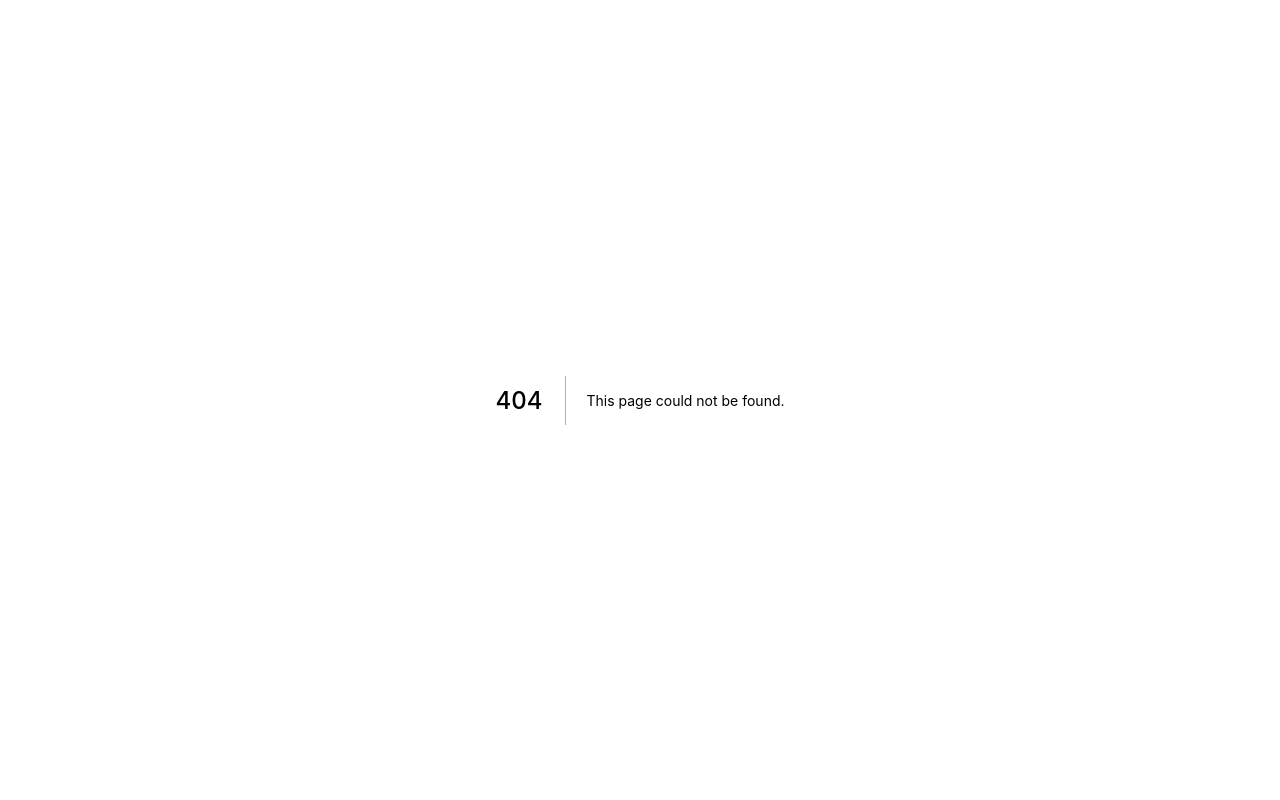
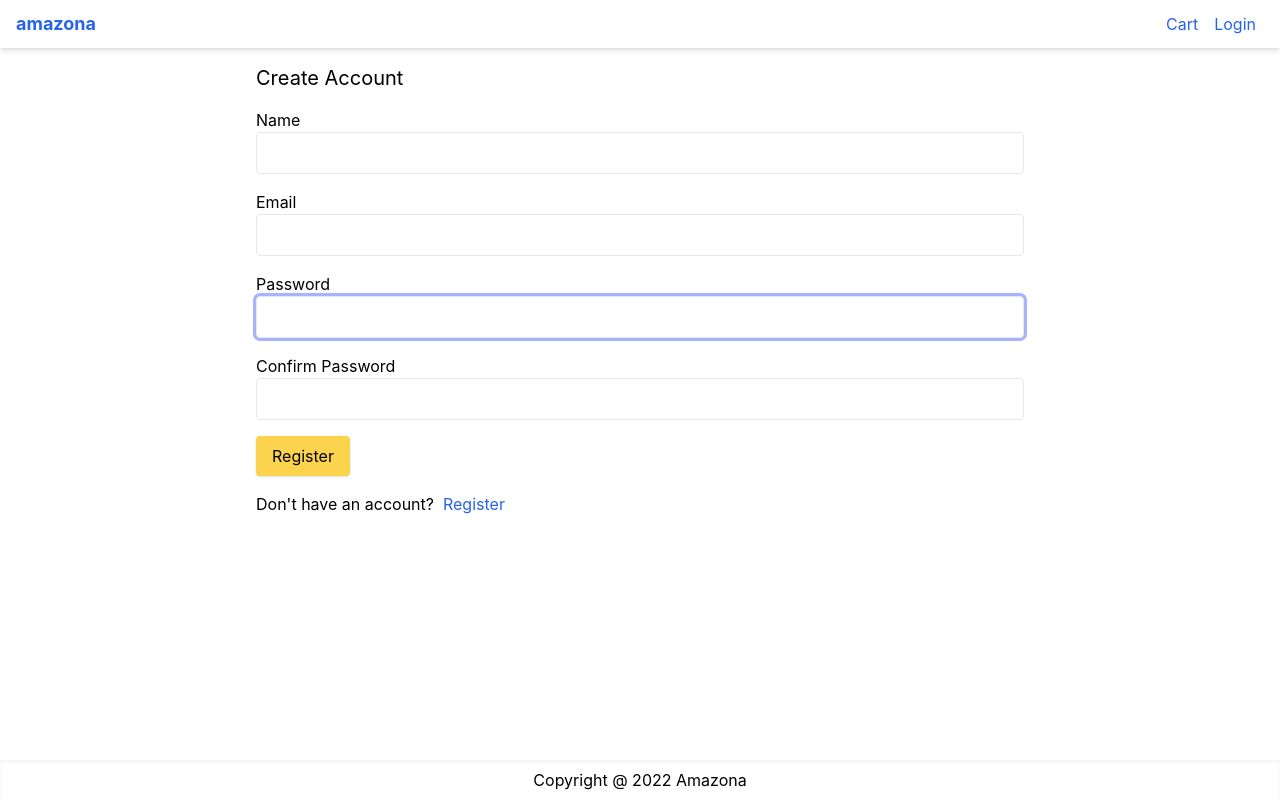
Before and after one commit to vivek07542/next-wolverine-amazona, a Next.js app: page /register in a window 1280 px wide. Before the commit this address had no page. Built offline with nearby package versions, Linux system fonts and the light colour scheme; no server answers.

Commit message:
Create Register Screen

```diff
--- /dev/null
+++ b/pages/api/auth/signup.js
@@ -0,0 +1,50 @@
+import bcryptjs from 'bcryptjs';
+import User from '../../../models/User';
+import db from '../../../utils/db';
+
+async function handler(req, res) {
+  if (req.method !== 'POST') {
+    return;
+  }
+  const { name, email, password } = req.body;
+  if (
+    !name ||
+    !email ||
+    !email.includes('@') ||
+    !password ||
+    password.trim().length < 5
+  ) {
+    res.status(422).json({
+      message: 'Validation error',
+    });
+    return;
+  }
+
+  await db.connect();
+
+  const existingUser = await User.findOne({ email: email });
+  if (existingUser) {
+    res.status(422).json({ message: 'User exists already!' });
+    await db.disconnect();
+    return;
+  }
+
+  const newUser = new User({
+    name,
+    email,
+    password: bcryptjs.hashSync(password),
+    isAdmin: false,
+  });
+
+  const user = await newUser.save();
+  await db.disconnect();
+  res.status(201).send({
+    message: 'Created user!',
+    _id: user._id,
+    name: user.name,
+    email: user.email,
+    isAdmin: user.isAdmin,
+  });
+}
+
+export default handler;
--- a/pages/login.js
+++ b/pages/login.js
@@ -86,7 +86,7 @@
         </div>
         <div className="mb-4">
           {`Don't have an account ? `}
-          <Link href="/register">Register</Link>
+          <Link href={`/register?redirect=${redirect || '/'}`}>Register</Link>
         </div>
       </form>
     </Layout>
--- /dev/null
+++ b/pages/register.js
@@ -0,0 +1,142 @@
+import Link from 'next/link';
+import React, { useEffect } from 'react';
+import { signIn, useSession } from 'next-auth/react';
+import { useForm } from 'react-hook-form';
+import Layout from '../components/Layout';
+import { getError } from '../utils/error';
+import { toast } from 'react-toastify';
+import { useRouter } from 'next/router';
+import axios from 'axios';
+
+export default function LoginScreen() {
+  const { data: session } = useSession();
+
+  const router = useRouter();
+  const { redirect } = router.query;
+
+  useEffect(() => {
+    if (session?.user) {
+      router.push(redirect || '/');
+    }
+  }, [router, session, redirect]);
+
+  const {
+    handleSubmit,
+    register,
+    getValues,
+    formState: { errors },
+  } = useForm();
+  const submitHandler = async ({ name, email, password }) => {
+    try {
+      await axios.post('/api/auth/signup', {
+        name,
+        email,
+        password,
+      });
+
+      const result = await signIn('credentials', {
+        redirect: false,
+        email,
+        password,
+      });
+      if (result.error) {
+        toast.error(result.error);
+      }
+    } catch (err) {
+      toast.error(getError(err));
+    }
+  };
+  return (
+    <Layout title="Create Account">
+      <form
+        className="mx-auto max-w-screen-md"
+        onSubmit={handleSubmit(submitHandler)}
+      >
+        <h1 className="mb-4 text-xl">Create Account</h1>
+        <div className="mb-4">
+          <label htmlFor="name">Name</label>
+          <input
+            type="text"
+            className="w-full"
+            id="name"
+            autoFocus
+            {...register('name', {
+              required: 'Please enter name',
+            })}
+          />
+          {errors.name && (
+            <div className="text-red-500">{errors.name.message}</div>
+          )}
+        </div>
+
+        <div className="mb-4">
+          <label htmlFor="email">Email</label>
+          <input
+            type="email"
+            {...register('email', {
+              required: 'Please enter email',
+              pattern: {
+                value: /^[a-zA-Z0-9_.+-]+@[a-zA-Z0-9-]+.[a-zA-Z0-9-.]+$/i,
+                message: 'Please enter valid email',
+              },
+            })}
+            className="w-full"
+            id="email"
+          ></input>
+          {errors.email && (
+            <div className="text-red-500">{errors.email.message}</div>
+          )}
+        </div>
+        <div className="mb-4">
+          <label htmlFor="password">Password</label>
+          <input
+            type="password"
+            {...register('password', {
+              required: 'Please enter password',
+              minLength: { value: 6, message: 'password is more than 5 chars' },
+            })}
+            className="w-full"
+            id="password"
+            autoFocus
+          ></input>
+          {errors.password && (
+            <div className="text-red-500 ">{errors.password.message}</div>
+          )}
+        </div>
+        <div className="mb-4">
+          <label htmlFor="confirmPassword">Confirm Password</label>
+          <input
+            className="w-full"
+            type="password"
+            id="confirmPassword"
+            {...register('confirmPassword', {
+              required: 'Please enter confirm password',
+              validate: (value) => value === getValues('password'),
+              minLength: {
+                value: 6,
+                message: 'confirm password is more than 5 chars',
+              },
+            })}
+          />
+          {errors.confirmPassword && (
+            <div className="text-red-500 ">
+              {errors.confirmPassword.message}
+            </div>
+          )}
+          {errors.confirmPassword &&
+            errors.confirmPassword.type === 'validate' && (
+              <div className="text-red-500 ">Password do not match</div>
+            )}
+        </div>
+
+        <div className="mb-4 ">
+          <button className="primary-button">Register</button>
+        </div>
+        <div className="mb-4 ">
+          Don&apos;t have an account? &nbsp;
+          <Link href={`/register?redirect=${redirect || '/'}`}>Register</Link>
+        </div>
+      </form>
+    </Layout>
+  );
+}
```
Also changed, not shown: 2 other files (tests, documents, lock files or other folders).
